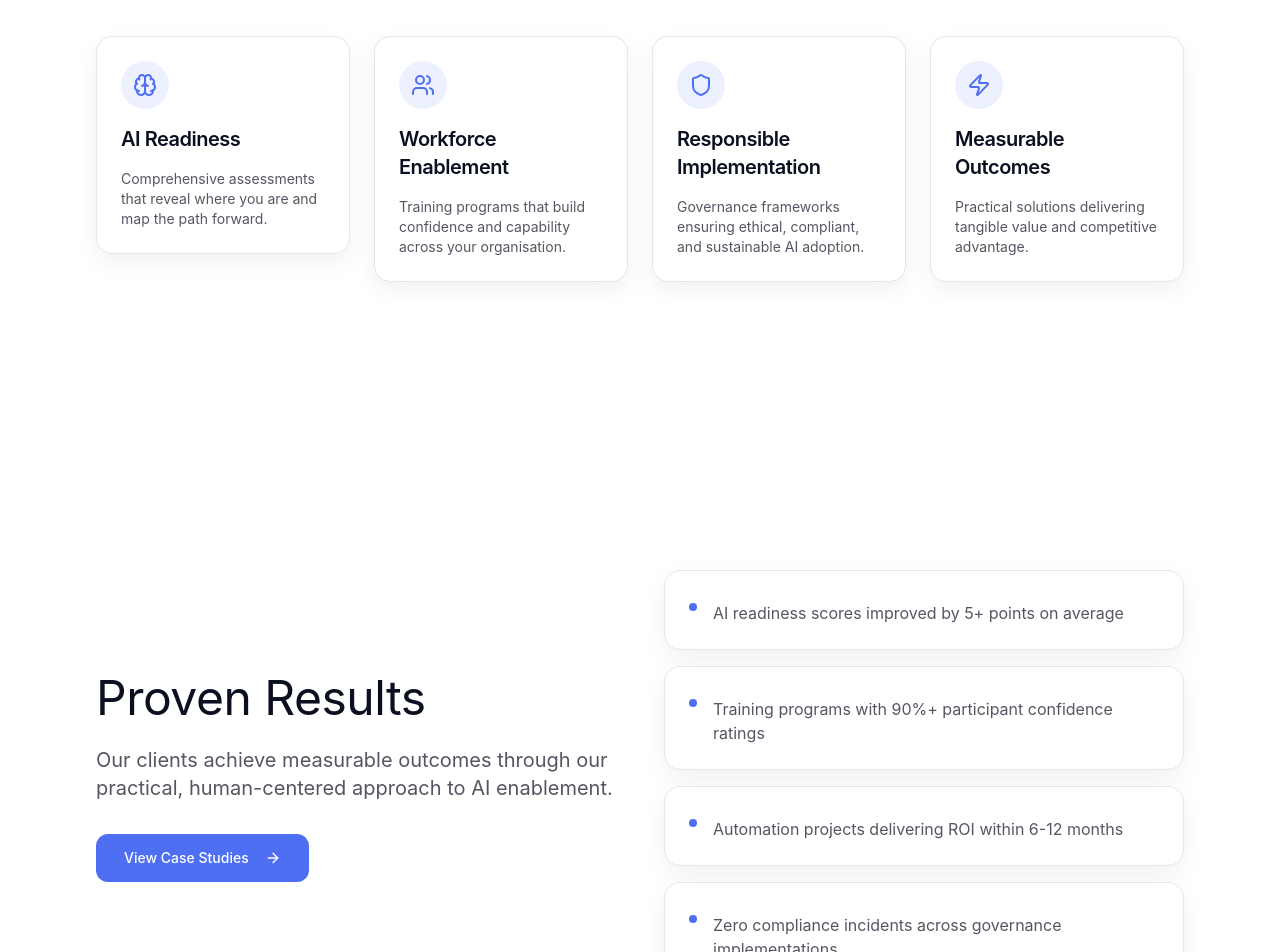
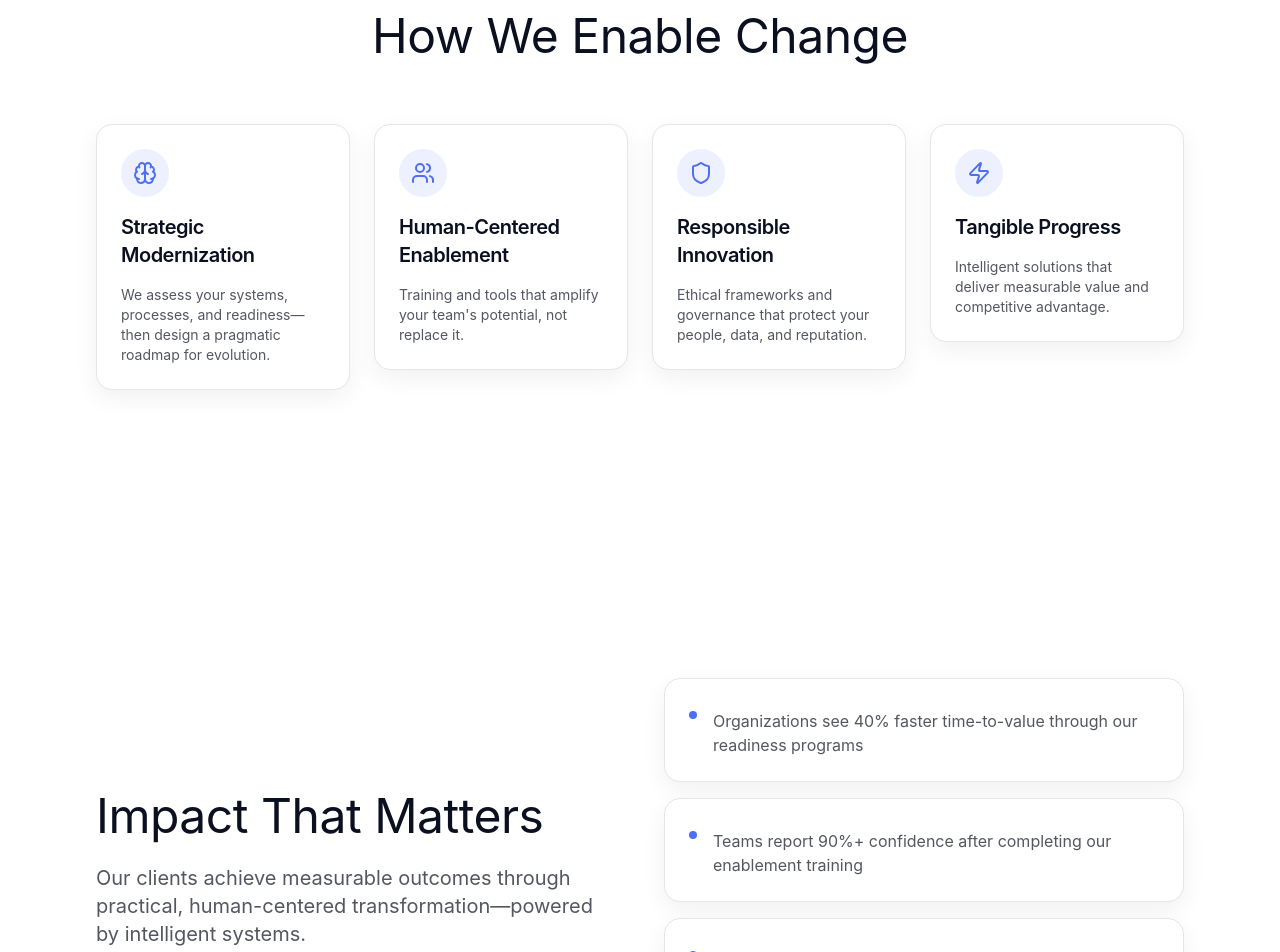
Before and after one commit to RubbishNZ/5DS-Website, a React (Vite) app: page / in a window 1280 px wide. Shown: the part 940-1892 px from the top of the page. Built offline with nearby package versions, Linux system fonts and the light colour scheme; the HTML template or start-up script is replaced by a standard one; a web font is replaced by a local one.

Commit message:
Refactor: Update branding and copy

```diff
--- a/src/pages/About.tsx
+++ b/src/pages/About.tsx
@@ -14,13 +14,13 @@ const values = [
   },
   {
     icon: Heart,
-    title: "Human-Centered",
-    description: "AI should empower people, not replace them. We design solutions that enhance human capabilities and create better working environments.",
+    title: "Human-Centered Innovation",
+    description: "Technology should amplify people, not replace them. We design solutions that enhance human capabilities and create better working environments.",
   },
   {
     icon: Shield,
     title: "Ethical & Transparent",
-    description: "We champion responsible AI practices. Our approach prioritizes ethics, compliance, and transparency at every stage of implementation.",
+    description: "We champion responsible implementation. Our approach prioritizes ethics, compliance, and transparency at every stage.",
   },
   {
     icon: Sparkles,
@@ -49,8 +49,7 @@ const About = () => {
             About Aviora
           </AnimatedText>
           <AnimatedText delay={0.2} className="text-xl md:text-2xl text-muted-foreground max-w-3xl">
-            We exist to help organisations navigate the AI transformation with
-            confidence, clarity, and ethical integrity.
+            We empower organizations to adapt, innovate, and thrive through modern technology—building systems that simplify complexity and amplify human potential.
           </AnimatedText>
         </div>
       </section>
@@ -62,14 +61,12 @@ const About = () => {
             <div className="bg-card border border-border p-12 rounded-lg shadow-subtle transition-all duration-400 hover:shadow-lift hover:-translate-y-1">
               <h2 className="text-4xl font-display font-bold mb-6">Our Mission</h2>
               <p className="text-xl text-muted-foreground leading-relaxed mb-6">
-                Most organisations know AI is important, but struggle with where to start,
-                how to build internal capability, and how to implement responsibly. We bridge
+                Most organizations know change is necessary, but struggle with where to start,
+                how to modernize without disruption, and how to build lasting capability. We bridge
                 that gap.
               </p>
               <p className="text-xl text-muted-foreground leading-relaxed">
-                Aviora provides strategic AI enablement — helping you assess readiness, train
-                your workforce, implement practical solutions, and establish governance frameworks
-                that ensure sustainable, ethical AI adoption.
+                Aviora combines strategy, automation, and intelligence to help you reimagine how work gets done—implementing modern solutions that evolve with your business, not against it.
               </p>
             </div>
           </AnimatedSection>
@@ -164,8 +161,8 @@ const About = () => {
               Let's Work Together
             </h2>
             <p className="text-xl text-muted-foreground mb-8">
-              Ready to start your AI transformation journey? Book a discovery meeting
-              to explore how we can help.
+              Ready to evolve your business? Book a discovery meeting
+              to explore what's possible.
             </p>
             <Button asChild variant="hero" size="lg">
               <Link to="/contact">Book a Discovery Meeting</Link>
--- a/src/pages/Index.tsx
+++ b/src/pages/Index.tsx
@@ -12,23 +12,23 @@ import { lineStagger, staggerContainer, fadeUp } from "@/lib/motion";
 const valuePillars = [
   {
     icon: Brain,
-    title: "AI Readiness",
-    description: "Comprehensive assessments that reveal where you are and map the path forward.",
+    title: "Strategic Modernization",
+    description: "We assess your systems, processes, and readiness—then design a pragmatic roadmap for evolution.",
   },
   {
     icon: Users,
-    title: "Workforce Enablement",
-    description: "Training programs that build confidence and capability across your organisation.",
+    title: "Human-Centered Enablement",
+    description: "Training and tools that amplify your team's potential, not replace it.",
   },
   {
     icon: Shield,
-    title: "Responsible Implementation",
-    description: "Governance frameworks ensuring ethical, compliant, and sustainable AI adoption.",
+    title: "Responsible Innovation",
+    description: "Ethical frameworks and governance that protect your people, data, and reputation.",
   },
   {
     icon: Zap,
-    title: "Measurable Outcomes",
-    description: "Practical solutions delivering tangible value and competitive advantage.",
+    title: "Tangible Progress",
+    description: "Intelligent solutions that deliver measurable value and competitive advantage.",
   },
 ];
 
@@ -51,20 +51,20 @@ const processSteps = [
 ];
 
 const proofPoints = [
-  "AI readiness scores improved by 5+ points on average",
-  "Training programs with 90%+ participant confidence ratings",
-  "Automation projects delivering ROI within 6-12 months",
-  "Zero compliance incidents across governance implementations",
+  "Organizations see 40% faster time-to-value through our readiness programs",
+  "Teams report 90%+ confidence after completing our enablement training",
+  "Automation projects consistently deliver ROI within 6-12 months",
+  "Zero compliance incidents across our governance implementations",
 ];
 
 const Index = () => {
   const reduce = useReducedMotion();
 
   const heroLines = [
-    "Lean, enterprise-grade",
-    "AI enablement.",
-    "Readiness, training, and automation—",
-    "designed to move the needle."
+    "We help businesses",
+    "evolve.",
+    "Systems, automation, and intelligence—",
+    "designed to simplify progress."
   ];
 
   return (
@@ -94,7 +94,7 @@ const Index = () => {
             transition={{ delay: 0.4, duration: 0.5 }}
             className="mt-6 text-lg md:text-xl text-ink/70 max-w-2xl"
           >
-            We help organisations get AI-ready, upskill teams, and operationalise value—safely.
+            Aviora designs systems, automations, and intelligent tools that make change simple—enabling organizations to work smarter, faster, and more human.
           </motion.p>
 
           <motion.div
@@ -123,7 +123,7 @@ const Index = () => {
             transition={{ duration: 0.6, ease: [0.25, 0.46, 0.45, 0.94] }}
             className="text-4xl md:text-5xl font-display text-ink text-center mb-16"
           >
-            Why Aviora?
+            How We Enable Change
           </motion.h2>
 
           <div className="grid grid-cols-1 md:grid-cols-2 lg:grid-cols-4 gap-6">
@@ -163,11 +163,11 @@ const Index = () => {
             transition={{ duration: 0.6 }}
           >
             <h2 className="text-4xl md:text-5xl font-display text-ink mb-6">
-              Proven Results
+              Impact That Matters
             </h2>
             <p className="text-lg md:text-xl text-ink/70 mb-8">
-              Our clients achieve measurable outcomes through our practical,
-              human-centered approach to AI enablement.
+              Our clients achieve measurable outcomes through practical,
+              human-centered transformation—powered by intelligent systems.
             </p>
             <Button asChild className="h-12 px-7 rounded-xl bg-accent text-white hover:brightness-110">
               <Link to="/case-studies">
@@ -250,11 +250,10 @@ const Index = () => {
           transition={{ duration: 0.6 }}
         >
           <h2 className="text-4xl md:text-6xl font-display text-ink mb-6">
-            Ready to Begin?
+            Let's Build What's Next
           </h2>
           <p className="text-lg md:text-xl text-ink/70 mb-10 max-w-2xl mx-auto">
-            Book a free 30-minute discovery meeting. No commitment required —
-            just an open conversation about your AI enablement journey.
+            Every great transformation starts with a conversation. Book a free discovery meeting to explore what's possible.
           </p>
           <Button asChild className="h-12 px-7 rounded-xl bg-accent text-white hover:brightness-110">
             <Link to="/contact">Book a Discovery Meeting</Link>
--- a/src/pages/Services.tsx
+++ b/src/pages/Services.tsx
@@ -10,47 +10,47 @@ import CountUp from "@/components/CountUp";
 const services = [
   {
     number: 1,
-    title: "AI Readiness Assessments",
-    problem: "Most organisations don't know where to start with AI or how ready they actually are.",
-    approach: "We conduct comprehensive assessments of your current capabilities, infrastructure, data maturity, and workforce readiness.",
+    title: "Transformation Readiness",
+    problem: "Most organizations don't know where to start or how ready they are for modern systems and intelligent automation.",
+    approach: "We conduct comprehensive assessments of your current capabilities, infrastructure, data maturity, and workforce readiness—mapping a clear path forward.",
     outcomes: [
-      "Clear understanding of your AI readiness level",
-      "Prioritized roadmap for AI adoption",
-      "Identification of quick wins and long-term opportunities",
+      "Clear understanding of your modernization baseline",
+      "Prioritized roadmap for transformation",
+      "Identification of quick wins and strategic opportunities",
       "Risk assessment and mitigation strategies",
     ],
   },
   {
     number: 2,
-    title: "AI Training & Workforce Enablement",
-    problem: "Teams lack the skills and confidence to work effectively with AI tools and systems.",
-    approach: "We design and deliver tailored training programs that empower your workforce to leverage AI responsibly and effectively.",
+    title: "Workforce Enablement",
+    problem: "Teams lack the skills and confidence to work effectively with emerging tools and intelligent systems.",
+    approach: "We design and deliver tailored enablement programs that empower your workforce to leverage modern technology responsibly and effectively.",
     outcomes: [
-      "Workforce confident in using AI tools",
-      "Reduced resistance to AI adoption",
+      "Workforce confident in using next-generation tools",
+      "Reduced resistance to change",
       "Increased productivity and efficiency",
-      "Culture of continuous AI learning",
+      "Culture of continuous learning and adaptation",
     ],
   },
   {
     number: 3,
-    title: "AI Process Automation",
-    problem: "Manual processes drain resources and slow down growth, but automation feels overwhelming.",
-    approach: "We identify high-impact processes for automation and implement AI solutions that integrate seamlessly with your existing systems.",
+    title: "Intelligent Automation",
+    problem: "Manual processes drain resources and slow growth, but automation feels overwhelming or disconnected from reality.",
+    approach: "We identify high-impact processes for automation and implement intelligent solutions that integrate seamlessly with your existing systems.",
     outcomes: [
       "Significant time and cost savings",
       "Reduced human error in repetitive tasks",
-      "Freed-up resources for strategic work",
+      "Freed-up resources for strategic, creative work",
       "Scalable, maintainable automation systems",
     ],
   },
   {
     number: 4,
-    title: "AI Strategy & Advisory",
-    problem: "Without a clear AI strategy, initiatives remain fragmented and fail to deliver real value.",
-    approach: "We work with leadership to develop comprehensive AI strategies aligned with business objectives.",
+    title: "Strategic Modernization",
+    problem: "Without a clear modernization strategy, initiatives remain fragmented and fail to deliver real value.",
+    approach: "We work with leadership to develop comprehensive transformation strategies aligned with business objectives—leveraging automation, intelligence, and emerging technology as enablers.",
     outcomes: [
-      "Clear AI vision and strategic direction",
+      "Clear vision and strategic direction",
       "Aligned stakeholders and leadership buy-in",
       "Measurable KPIs and success metrics",
       "Sustainable competitive advantage",
@@ -58,14 +58,14 @@ const services = [
   },
   {
     number: 5,
-    title: "Responsible AI & Governance",
-    problem: "AI adoption without proper governance creates ethical, legal, and reputational risks.",
-    approach: "We establish frameworks for responsible AI use, including ethics guidelines, compliance protocols, and governance structures.",
+    title: "Responsible Innovation & Governance",
+    problem: "Technology adoption without proper governance creates ethical, legal, and reputational risks.",
+    approach: "We establish frameworks for responsible innovation—including ethics guidelines, compliance protocols, and governance structures that protect your people and reputation.",
     outcomes: [
-      "Robust AI governance framework",
+      "Robust governance framework",
       "Compliance with regulations and standards",
-      "Ethical AI use across the organisation",
-      "Protected brand reputation",
+      "Ethical technology use across the organization",
+      "Protected brand reputation and trust",
     ],
   },
 ];
@@ -82,8 +82,8 @@ const Services = () => {
             What We Do
           </AnimatedText>
           <AnimatedText delay={0.2} className="text-xl md:text-2xl text-muted-foreground max-w-3xl">
-            We help organisations become AI-ready through strategic enablement,
-            comprehensive training, and responsible implementation. From assessment
+            We help organizations modernize through strategic enablement,
+            workforce training, and intelligent automation. From assessment
             to execution, we're with you every step of the way.
           </AnimatedText>
         </div>
@@ -158,10 +158,10 @@ const Services = () => {
         <div className="container mx-auto max-w-4xl text-center">
           <AnimatedSection>
             <h2 className="text-4xl md:text-6xl font-display font-bold mb-6">
-              Ready to Transform Your Organisation?
+              Ready to Evolve Your Business?
             </h2>
             <p className="text-xl text-muted-foreground mb-8">
-              Book a discovery meeting to explore how we can help you become AI-ready.
+              Book a discovery meeting to explore how we can help you modernize and thrive.
             </p>
             <Button asChild variant="hero" size="lg">
               <Link to="/contact">Book a Discovery Meeting</Link>
```
Also changed, not shown: src/pages/Contact.tsx (+4 -4 lines).
